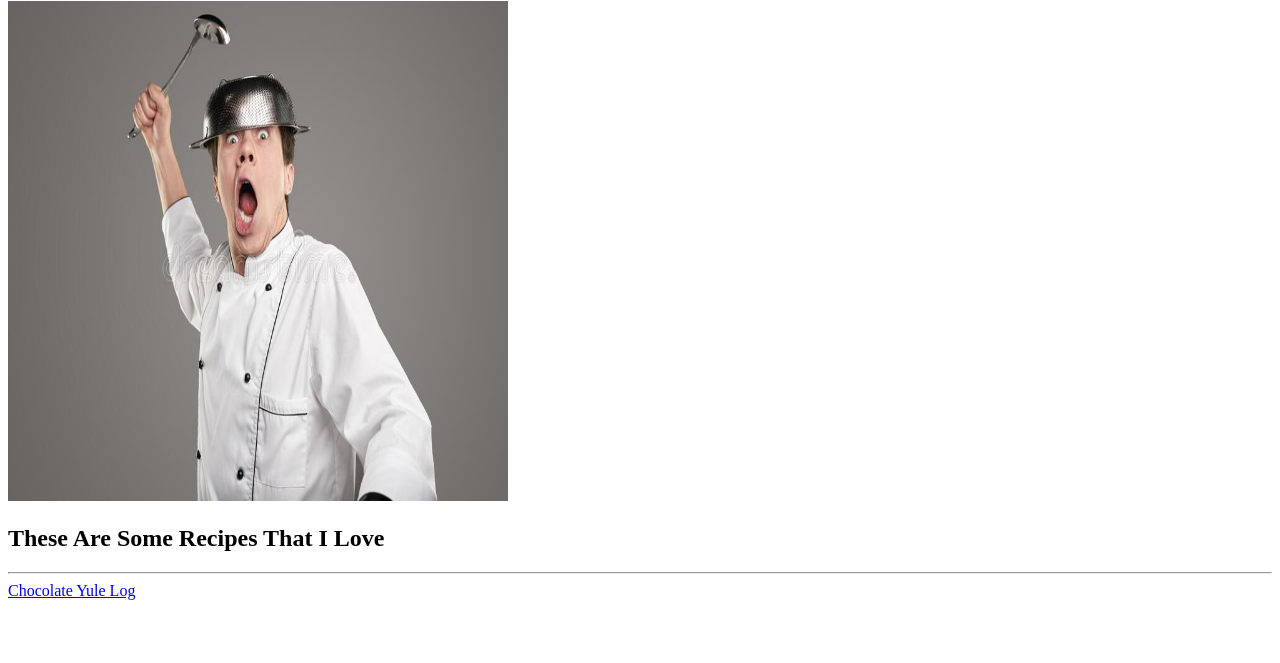
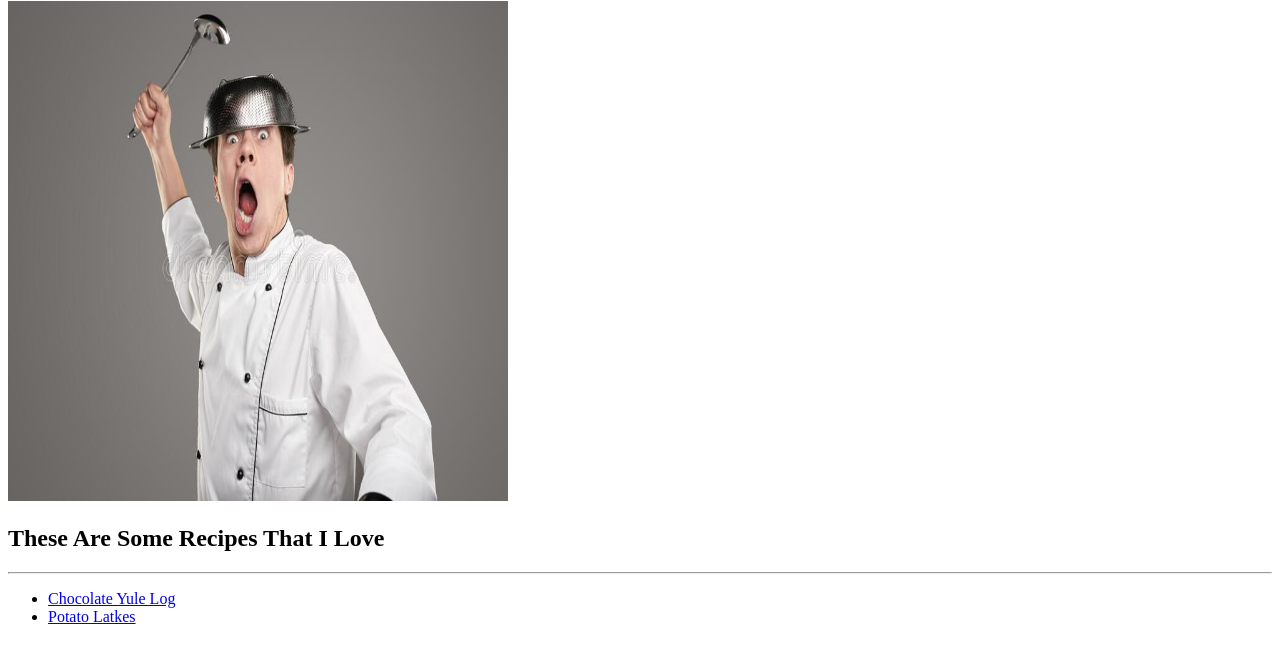
Before and after one commit to SH4RGO/odin-recipes, a plain HTML site: page index.html in a window 1280 px wide. Shown: the part 79-742 px from the top of the page. Drawn offline with Linux system fonts and the light colour scheme.

Commit message:
Embed : Embeded A Recipe page to index.html

```diff
--- a/index.html
+++ b/index.html
@@ -11,6 +11,9 @@
     <img src="/Images/Chef.jpg" alt="Chef" height="500" width="500">
     <h2>These Are Some Recipes That I Love</h2>
     <hr>
-    <a href="/recipes/chocolat.html">Chocolate Yule Log</a>
+    <ul>
+    <li><a href="/recipes/chocolat.html">Chocolate Yule Log</a></li>
+    <li><a href="/recipes/potato.html">Potato Latkes</a></li>
+    </ul>
 </body>
 </html>
```
